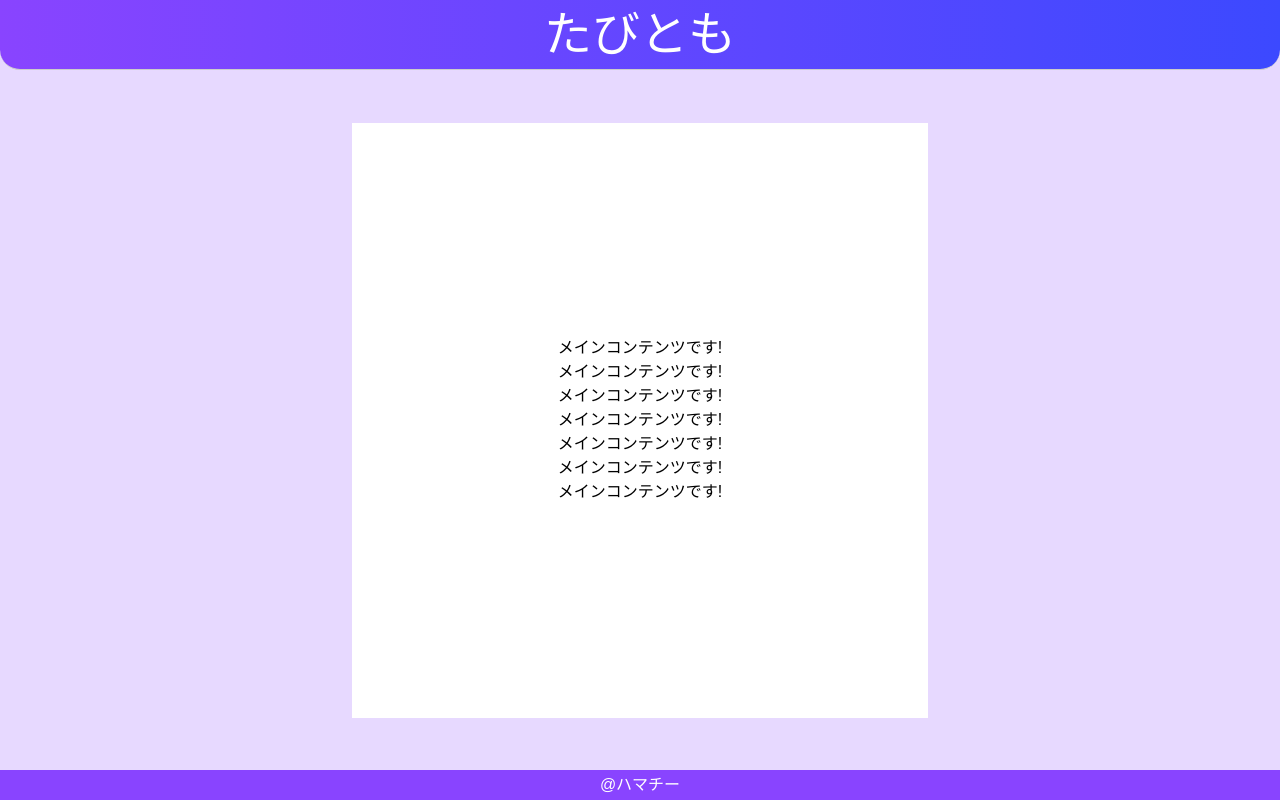
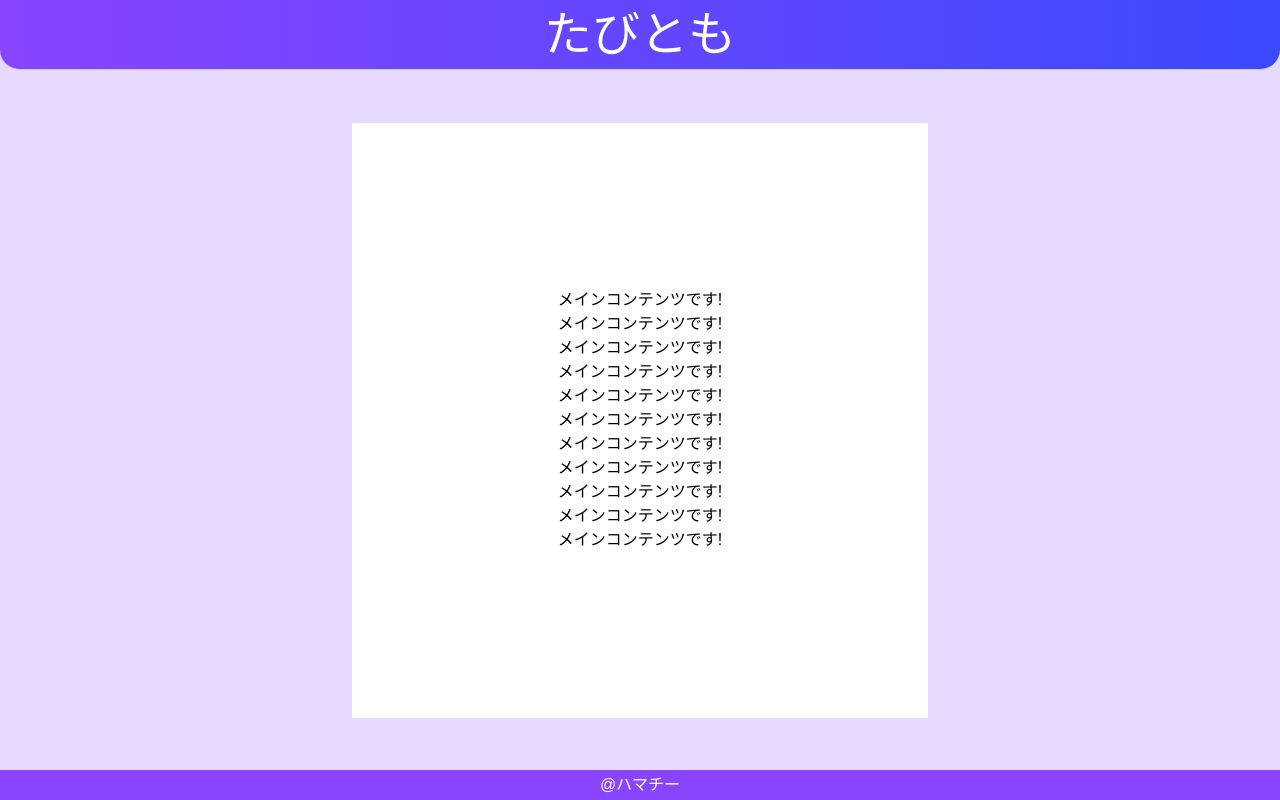
Before and after one commit to mehuu2000/tabinoOtomo, a Next.js app in the folder next_js/: page /TabinoOtomo/login in a window 1280 px wide. Built offline with nearby package versions, Linux system fonts and the light colour scheme.

Commit message:
試しです

```diff
--- a/next_js/src/components/login.tsx
+++ b/next_js/src/components/login.tsx
@@ -13,6 +13,10 @@ export default function Login() {
             <p>メインコンテンツです!</p>
             <p>メインコンテンツです!</p>
             <p>メインコンテンツです!</p>
+            <p>メインコンテンツです!</p>
+            <p>メインコンテンツです!</p>
+            <p>メインコンテンツです!</p>
+            <p>メインコンテンツです!</p>
         </div>
     </div>
   );
```
